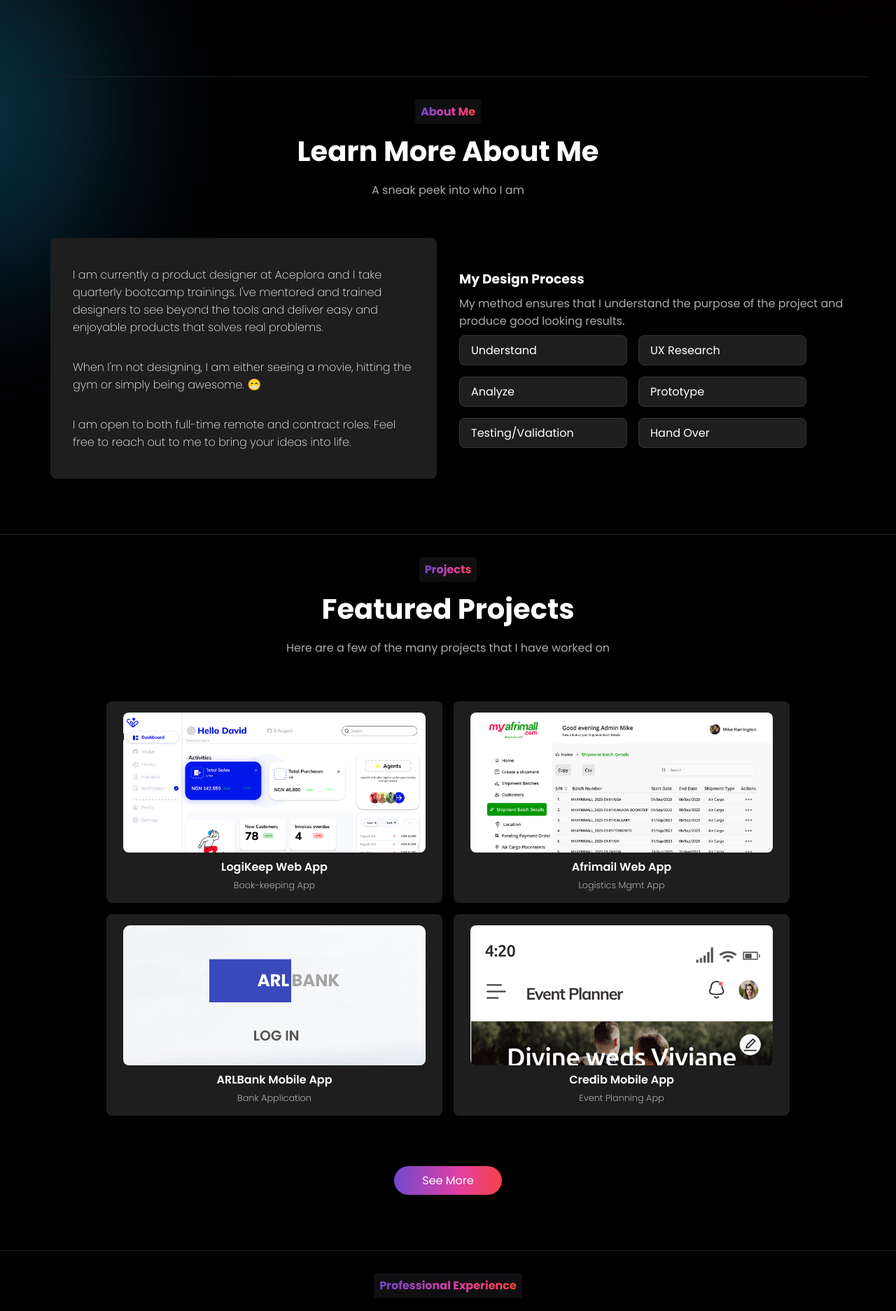
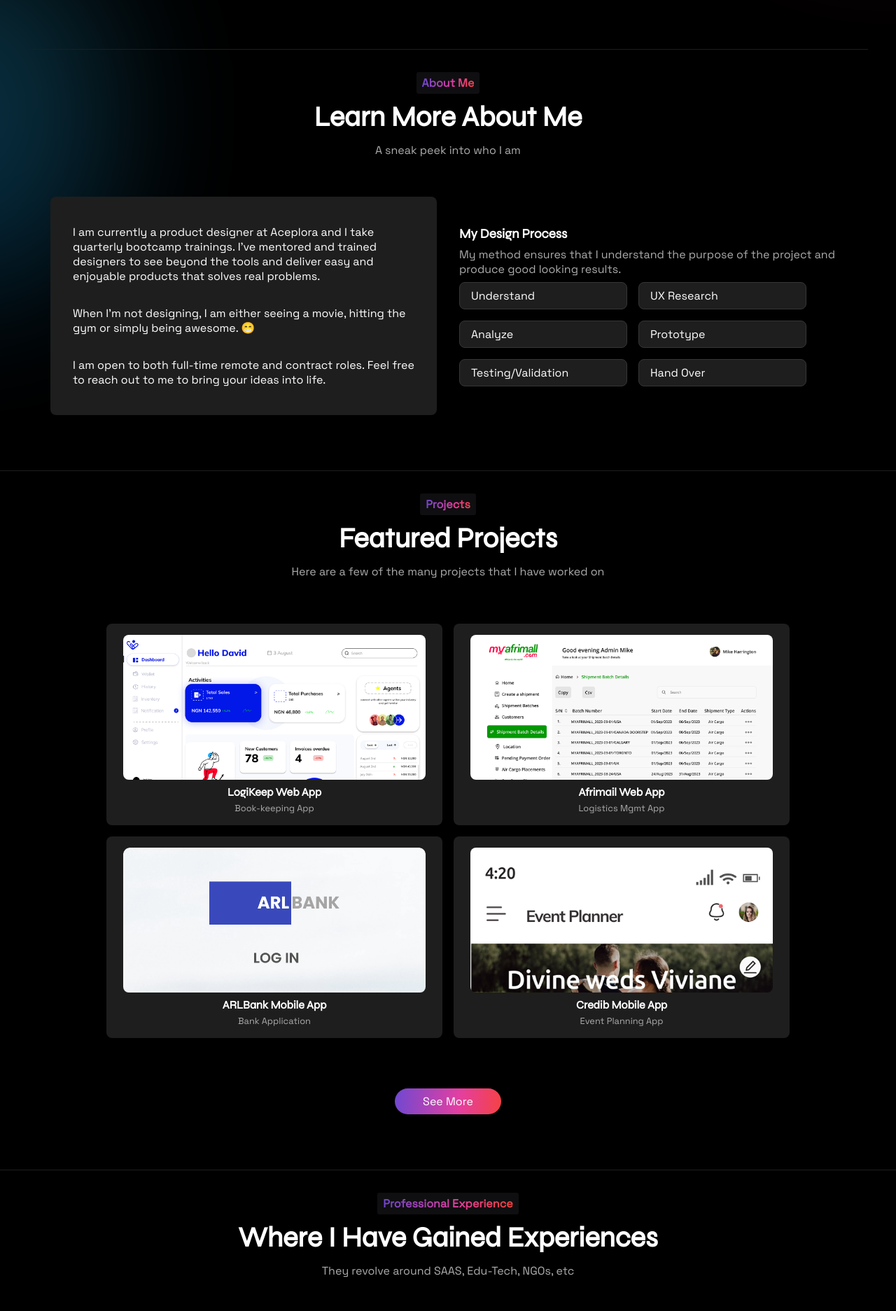
Before and after one commit to PromiseUdo/veraerumaka, a React (Create React App) app: page / in a window 1280 px wide. Shown: the part 482-2355 px from the top of the page at 70% size. Built offline with nearby package versions, Linux system fonts and the light colour scheme.

Commit message:
font update

```diff
--- a/src/components/Experience.jsx
+++ b/src/components/Experience.jsx
@@ -83,7 +83,7 @@
       className={styles.resumeItem}
     >
       <h4>
-        <span>{job_title}</span>
+        <span className={styles.jobTitle}>{job_title}</span>
         <span className={styles.jobType}>
           <FaMapMarkerAlt /> <span> {job_type}</span>
         </span>
--- a/src/global.scss
+++ b/src/global.scss
@@ -1,4 +1,5 @@
-@import url("https://fonts.googleapis.com/css2?family=Poppins:wght@200;300;400;500;600;700&display=swap");
+// @import url("https://fonts.googleapis.com/css2?family=Poppins:wght@200;300;400;500;600;700&display=swap");
+@import url("https://fonts.googleapis.com/css2?family=Space+Grotesk&family=Syne&display=swap");
 @import "./colors";
 * {
   margin: 0;
@@ -6,7 +7,7 @@
   box-sizing: border-box;
   text-decoration: none;
   background: transparent;
-  font-family: "Poppins", sans-serif;
+  font-family: "Space Grotesk", sans-serif;
   scroll-behavior: smooth;
   button {
     border: none;
--- a/src/styles/About.module.scss
+++ b/src/styles/About.module.scss
@@ -30,6 +30,7 @@
       color: $color-gray-100;
     }
     h3 {
+      font-family: "Syne", sans-serif;
       text-align: left;
     }
 
--- a/src/styles/Experience.module.scss
+++ b/src/styles/Experience.module.scss
@@ -39,6 +39,9 @@
       @media screen and (max-width: 720px) {
         font-size: 1rem;
       }
+      .jobTitle {
+        font-family: "Syne", sans-serif;
+      }
       .jobType {
         font-size: 0.8rem;
         display: flex;
--- a/src/styles/Intro.module.scss
+++ b/src/styles/Intro.module.scss
@@ -93,6 +93,7 @@
       }
     }
     .introText {
+      font-family: "Space Grotesk", sans-serif;
       margin-bottom: 1.6rem;
       .introName {
         color: yellow;
--- a/src/styles/Section.module.scss
+++ b/src/styles/Section.module.scss
@@ -36,6 +36,7 @@
     }
   }
   h2 {
+    font-family: "Syne", sans-serif;
     color: $color-white;
     font-size: 2.5rem;
     padding: 0 2rem;
--- a/src/styles/Works.module.scss
+++ b/src/styles/Works.module.scss
@@ -147,6 +147,7 @@
 }
 
 .cardText > h5 {
+  font-family: "Syne", sans-serif;
   font-weight: 600;
   font-size: 1rem;
   color: $color-white;
```
